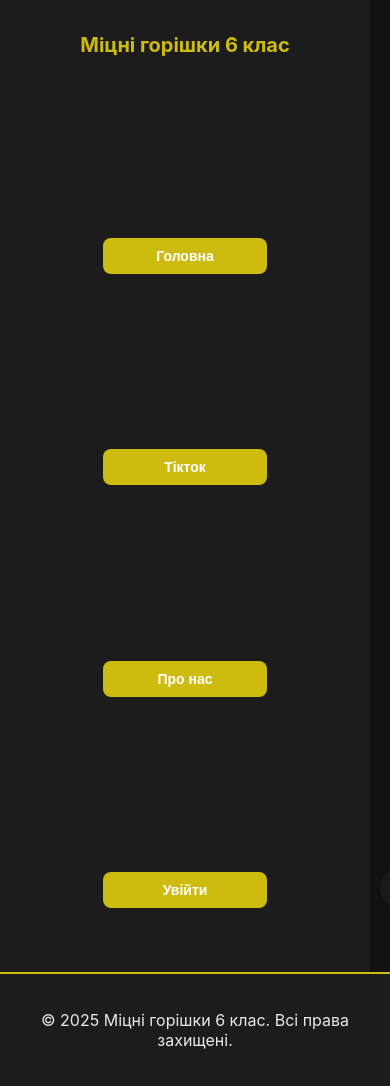
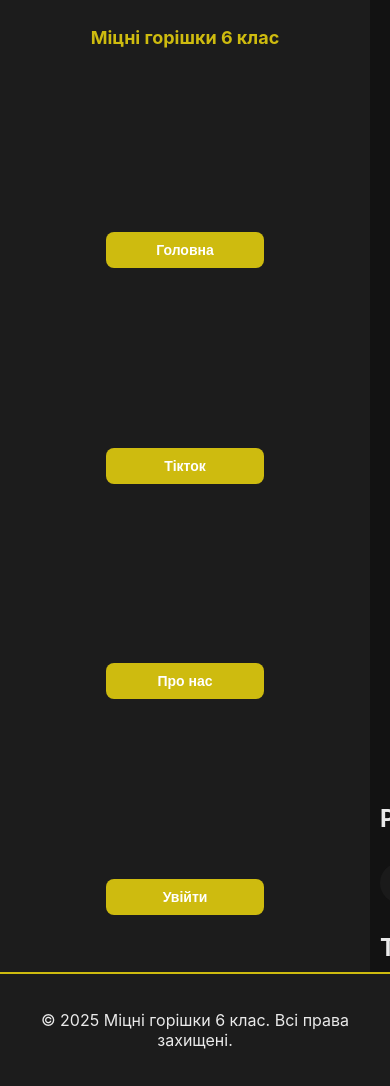
Before and after one commit to vova916/Site, a Flask app: template templates/index.html in a window 390 px wide. Run offline with Flask 3, Linux system fonts and the light colour scheme; the template is opened without the code that fills it, so the values that code supplies are empty.

Commit message:
Update style.css

```diff
--- a/static/style.css
+++ b/static/style.css
@@ -30,9 +30,9 @@
 
 /* ------------------ Бокове меню ------------------ */
 .sidebar {
-  width: 350px;
+  width: 300px; /* ПК: трохи ширший */
   background: #1c1c1c;
-  padding: 30px 20px;
+  padding: 25px 20px;
   border-right: 2px solid #cebb0f;
   display: flex;
   flex-direction: column;
@@ -112,14 +112,6 @@
   margin-left: 30px;
 }
 
- h2 {
-  font-size: 28px;
-  text-align: left;
-  color: #cebb0f;
-  margin-top: 50px;
-  margin-left: 30px;
-}
-
 .content-section h2 {
   font-size: 28px;
   text-align: left;
@@ -457,22 +400,24 @@
     .sidebar {
         width: 100%;
         height: auto;
-        position: relative;
-        border-right: none;
-        border-bottom: 2px solid #cebb0f;
         flex-direction: row;
         flex-wrap: wrap;
         justify-content: center;
+        border-right: none;
+        border-bottom: 2px solid #cebb0f;
+        padding: 15px 10px;
     }
 
     .sidebar h1 {
-        font-size: 20px;
-        margin-bottom: 15px;
+        font-size: 18px;
+        margin-bottom: 10px;
+        width: 100%;
+        text-align: center;
     }
 
     .sidebar button {
-        width: 48%;
-        margin-bottom: 10px;
+        width: 45%;
+        margin: 5px;
         font-size: 14px;
         padding: 10px;
     }
```
Also changed, not shown: other parts of static/style.css (+97 -149 lines). Lines whose indentation alone changed are shown as unchanged.
